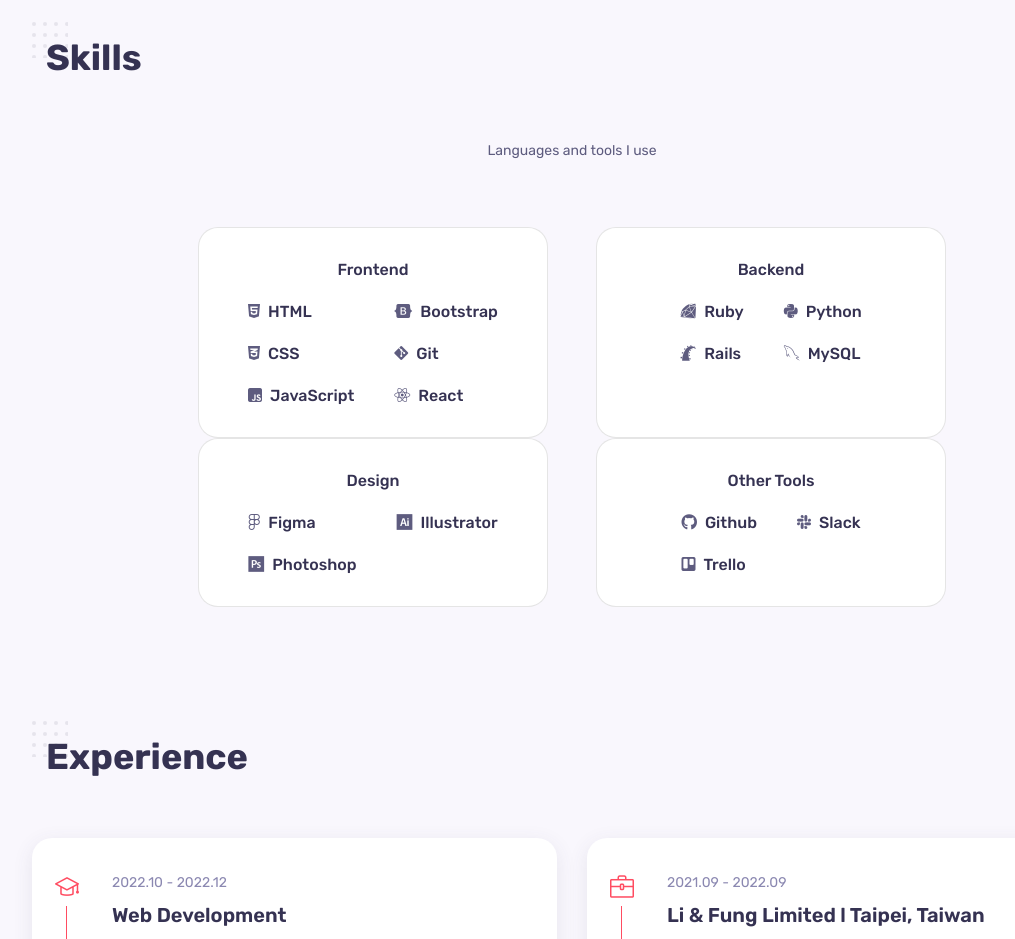
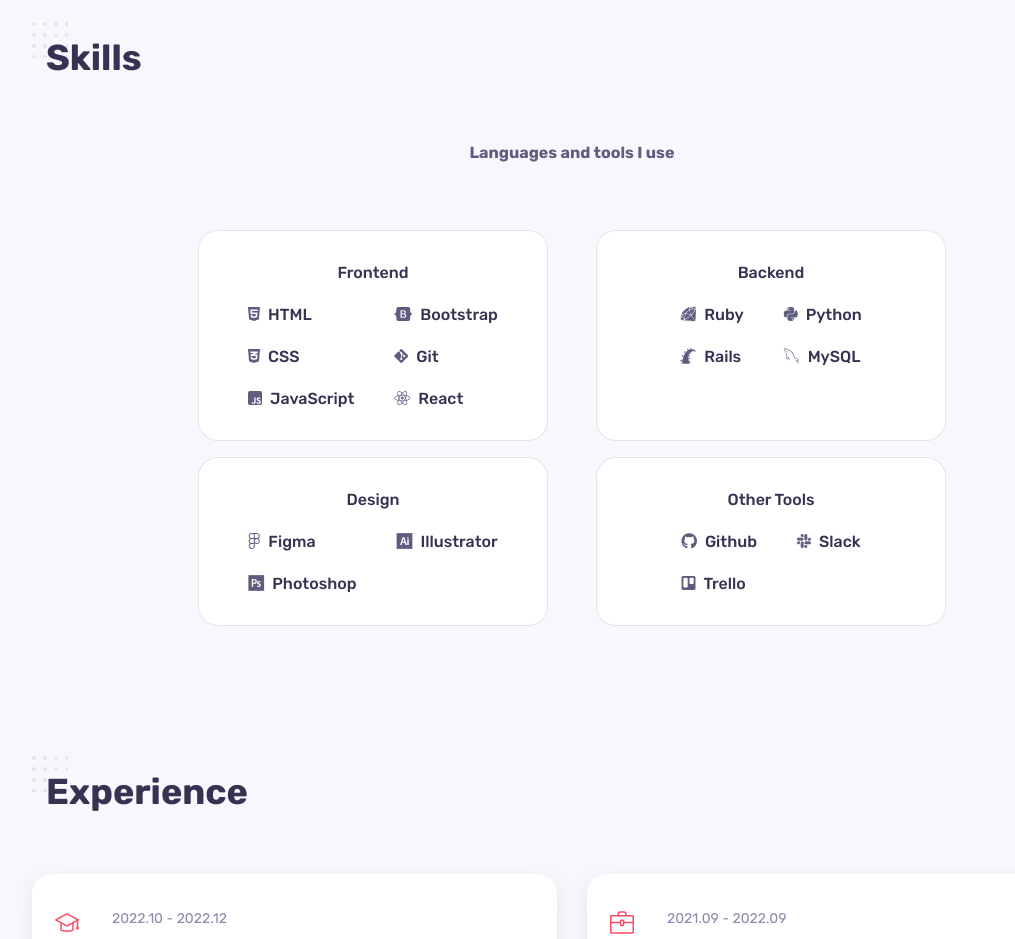
Before and after one commit to SunnyMifune/portfolio, a React (Create React App) app: page / in a window 1280 px wide. Shown: the part 1440-2379 px from the top of the page, without its empty margins (123-1138 px from the left). Built offline with nearby package versions, Linux system fonts and the light colour scheme.

Commit message:
finished skill

```diff
--- a/src/App.css
+++ b/src/App.css
@@ -58,11 +58,8 @@
 
 .section_subtitle {
   display: block;
-  font-size: var(--small-font-size);
+  font-size: var(--normal-font-size);
   margin-bottom: 4rem;
+  text-align: center;
+  font-weight: bold;
 }
-
-/* .section_title, */
-.section_subtitle {
-  text-align: center;
-}
--- a/src/components/skill/Skill.jsx
+++ b/src/components/skill/Skill.jsx
@@ -11,14 +11,14 @@
       <h2 className="section_title">Skills</h2>
       <span className="section_subtitle">Languages and tools I use</span>
 
-      <div className="skill_container grid">
+      <div className="skill_container container grid">
         <Frontend />
         <Backend />
         <Design />
         <Tool />
       </div>
     </section>
-)
+  )
 }
 
 export default Skill
--- a/src/components/skill/skill.css
+++ b/src/components/skill/skill.css
@@ -9,6 +9,7 @@
   border: 1px solid rgba(0, 0, 0, 0.1);
   padding: 2rem 4rem;
   border-radius: 1.25rem;
+  margin-bottom: 1rem;
 }
 
 .skill_title {
```
